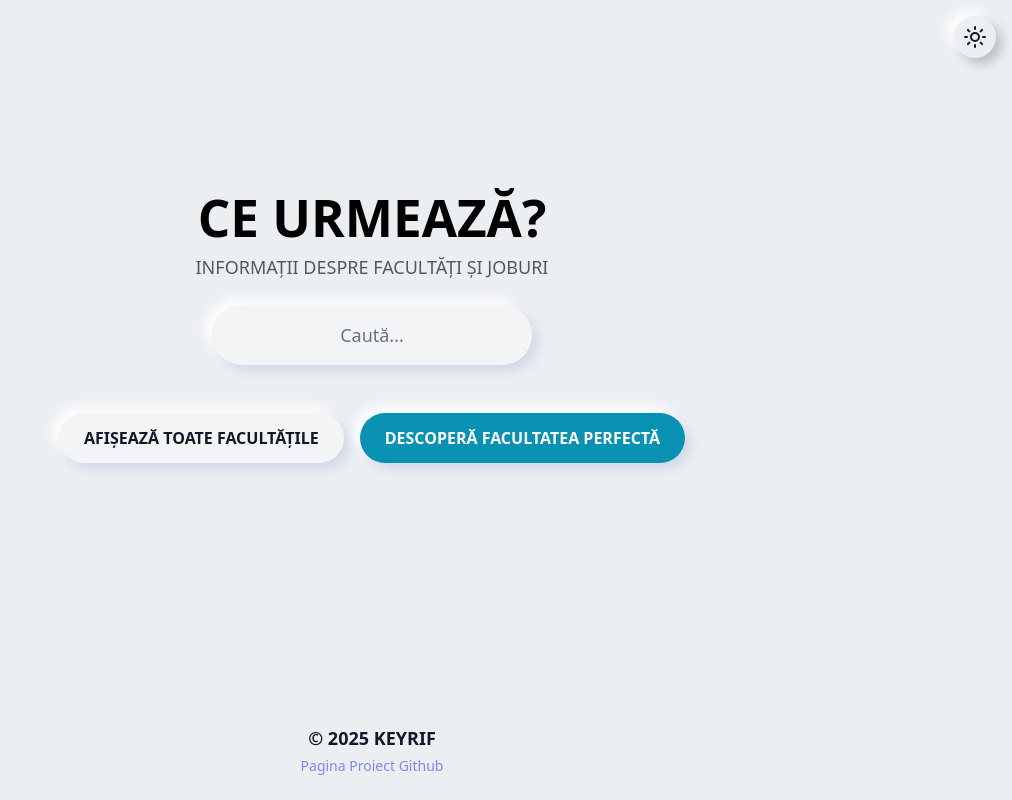
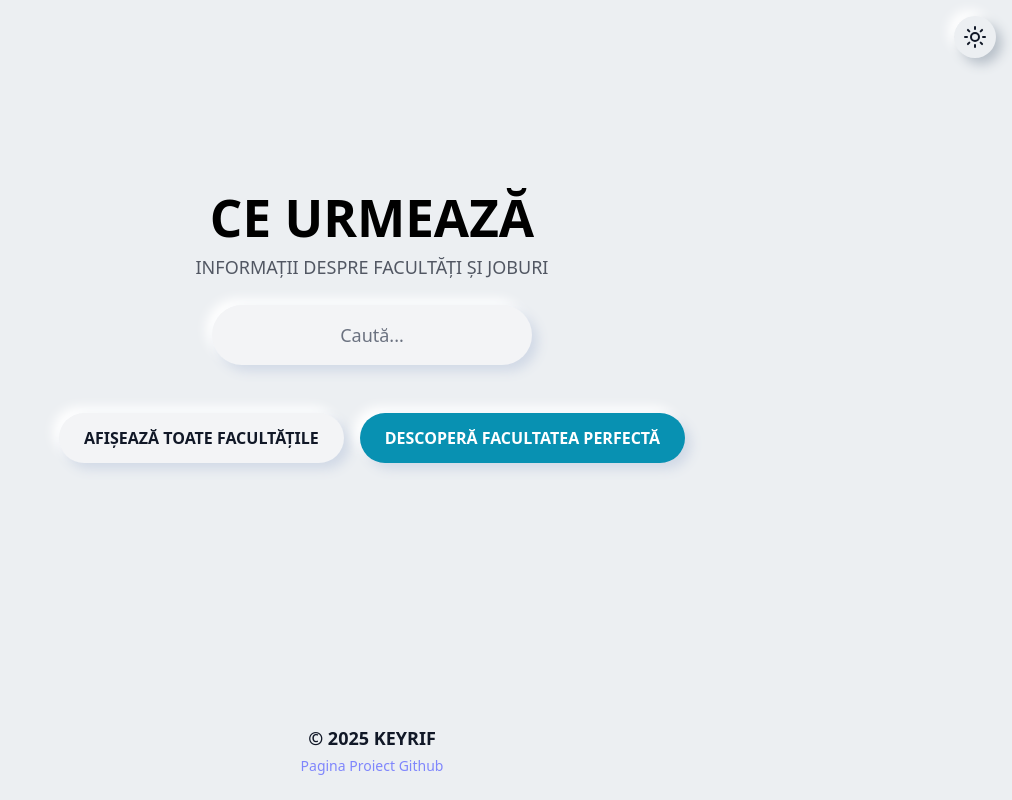
Before and after one commit to Keyrif/ce-urmeaza, a React (Vite) app: page / in a window 1280 px wide. Shown: the whole page, without its empty margins (268-1280 px from the left). Built offline with nearby package versions, Linux system fonts and the light colour scheme.

Commit message:
Update TitleLogo.jsx

```diff
--- a/src/components/TitleLogo.jsx
+++ b/src/components/TitleLogo.jsx
@@ -75,7 +75,7 @@ function TitleLogo({
         }`}
         onClick={logoClick}
       >
-        CE URMEAZĂ?
+        CE URMEAZĂ
       </motion.h1>
 
       <motion.p
```
